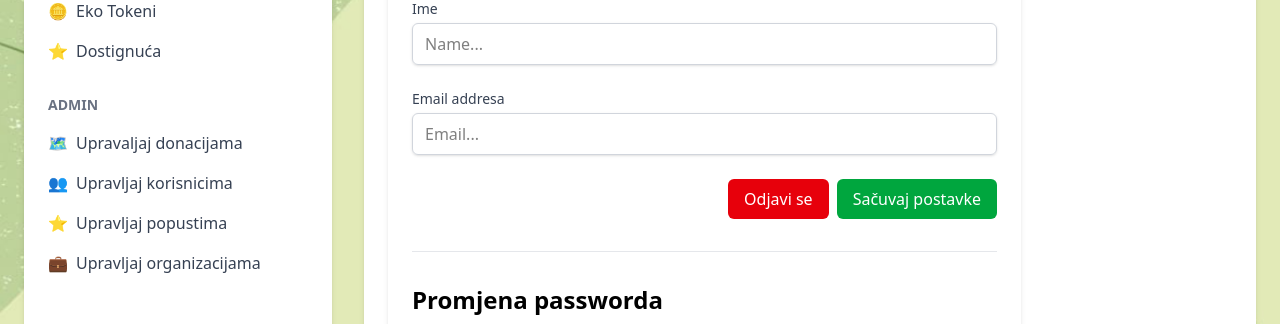
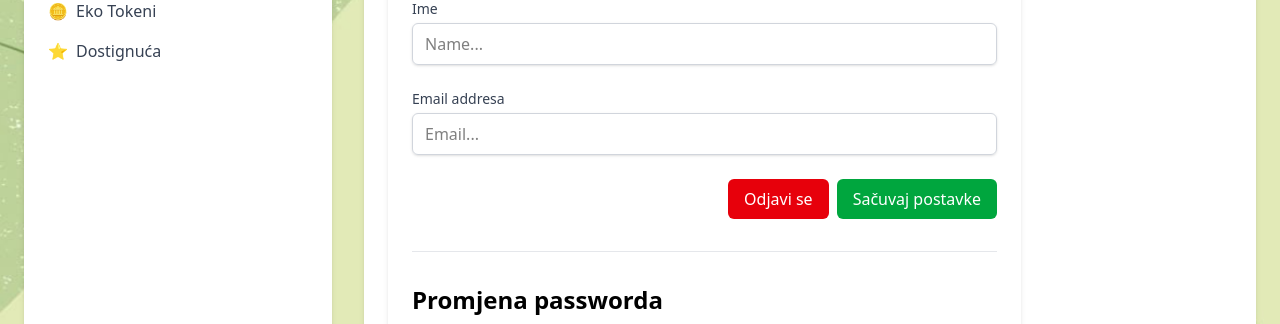
Before and after one commit to emirprasovic/hackathon-2025, a React (Vite) app in the folder frontend/: page /profile in a window 1280 px wide. Shown: the part 209-533 px from the top of the page. Built offline with nearby package versions, Linux system fonts and the light colour scheme; no server answers.

Commit message:
Fixed so that admin panel is only visible for admins

```diff
--- a/frontend/src/pages/profile/ProfilePage.jsx
+++ b/frontend/src/pages/profile/ProfilePage.jsx
@@ -1,3 +1,4 @@
+/* eslint-disable no-unused-vars */
 import { useEffect, useState } from "react";
 import Redeem from "../../components/redeem-qr/Redeem";
 import Settings from "../../components/settings/Settings";
@@ -7,7 +8,7 @@ import axios from "axios";
 
 export default function ProfilePage() {
   const [selectedSection, setSelectedSection] = useState("settings");
-
+  const [isAdmin, setIsAdmin] = useState(false);
   const [donationData, setDonationData] = useState([]);
   const [tokens, setTokens] = useState(0);
 
@@ -121,7 +122,7 @@ export default function ProfilePage() {
                 </button>
               </li>
             </ul>
-
+            {isAdmin && (
               <div className="mt-8">
                 <h5 className="text-sm font-semibold text-gray-500 uppercase mb-4">
                   Admin
@@ -165,6 +166,7 @@ export default function ProfilePage() {
                   </li>
                 </ul>
               </div>
+            )}
           </nav>
 
           <div className="flex-1 bg-white p-6 rounded-lg shadow-md">
```
Lines whose indentation alone changed are shown as unchanged.
